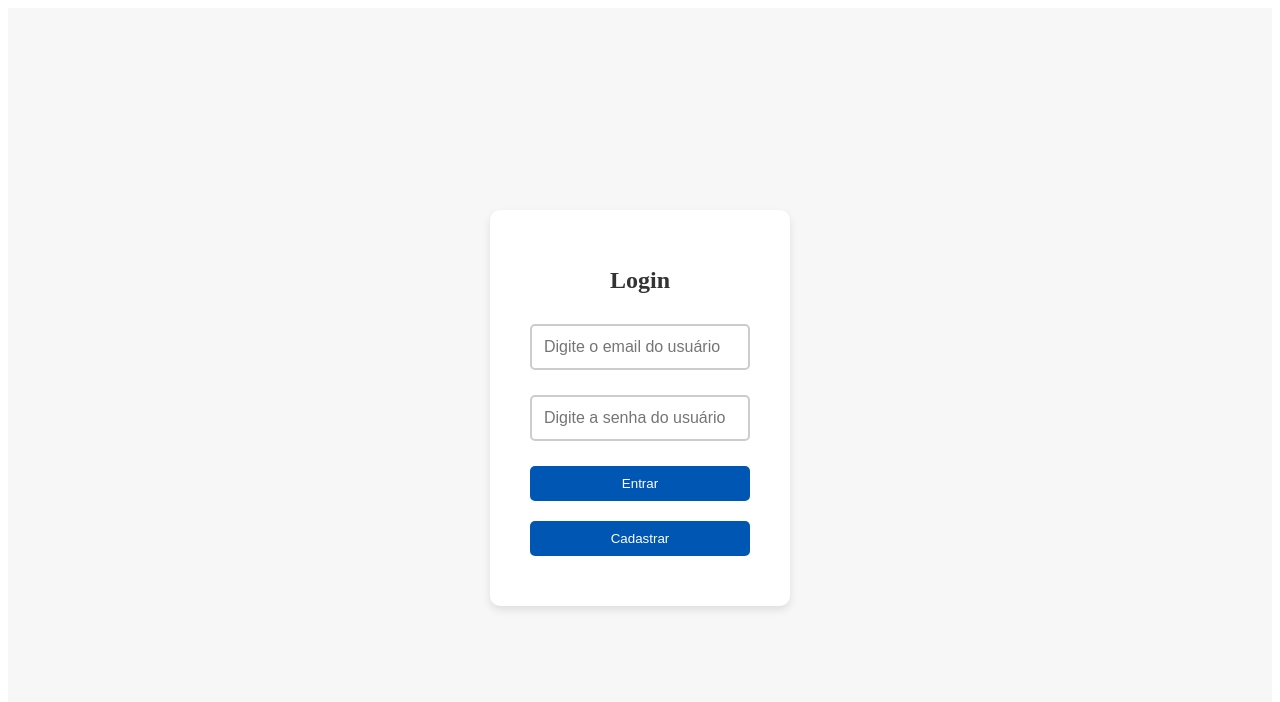
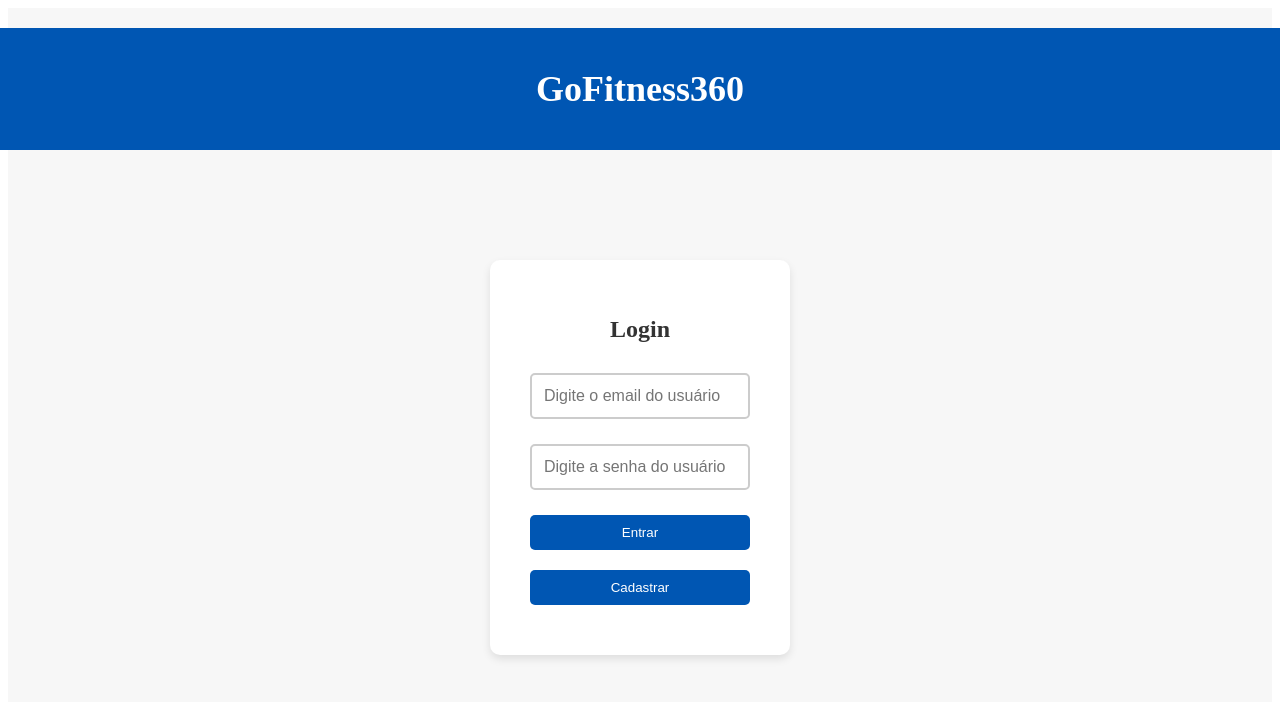
Before and after one commit to LHProvin/GoFitness360, a React (Vite) app: page /login in a window 1280 px wide. Shown: the top 702 px of the page. Built offline with nearby package versions, Linux system fonts and the light colour scheme; no server answers; data requests are answered from the project's data file.

Commit message:
modificaçoes na estilizaçao login

```diff
--- a/db.json
+++ b/db.json
@@ -70,19 +70,11 @@
   ],
   "locais": [
     {
-      "nome": "academia do bairro 2",
+      "nome": "academia do bairro 4",
       "descricao": "cadasdasdas",
       "coordenadas": "dsdas",
       "tipoDePratica": "eq3eq",
       "id": "xMBoLXc"
-    },
-    {
-      "nome": "hahahaha",
-      "descricao": "dasdasdasdas",
-      "cep": "88020303",
-      "endereco": "Avenida Mauro Ramos, Centro, Florianópolis, SC",
-      "tiposDePraticasEsportivas": [],
-      "id": "xQAZtVs"
     }
   ]
 }
--- a/src/pages/Login.css
+++ b/src/pages/Login.css
@@ -1,10 +1,23 @@
+.header {
+    width: 100%;
+    text-align: center;
+    padding: 10px;
+    background-color: #0056b3;
+    color: white;
+    font-size: 24px;
+    font-weight: bold;
+    margin-bottom: 20px;
+    margin-top: 0px;
+  }
+
 .login-container {
     display: flex;
     flex-direction: column;
     align-items: center;
-    justify-content: center;
+    justify-content: flex-start;
     height: 100vh;
     background-color: #f7f7f7;
+    padding-top: 20px;
 }
 
 .login-form {
@@ -14,6 +27,7 @@
     box-shadow: 0 4px 8px rgba(0, 0, 0, 0.1);
     width: 300px;
     box-sizing: border-box;
+    margin-top: 90px;
 }
 
 .login-form h1 {
--- a/src/pages/Login.jsx
+++ b/src/pages/Login.jsx
@@ -33,6 +33,10 @@ function Login() {
 
   return (
     <div className="login-container">
+      <div className="header">
+        <h2>GoFitness360</h2> {/* Você pode substituir isso por um <img> se tiver um logo */}
+      </div>
+
       <div className="login-form">
         <h1>Login</h1>
         <input
```
